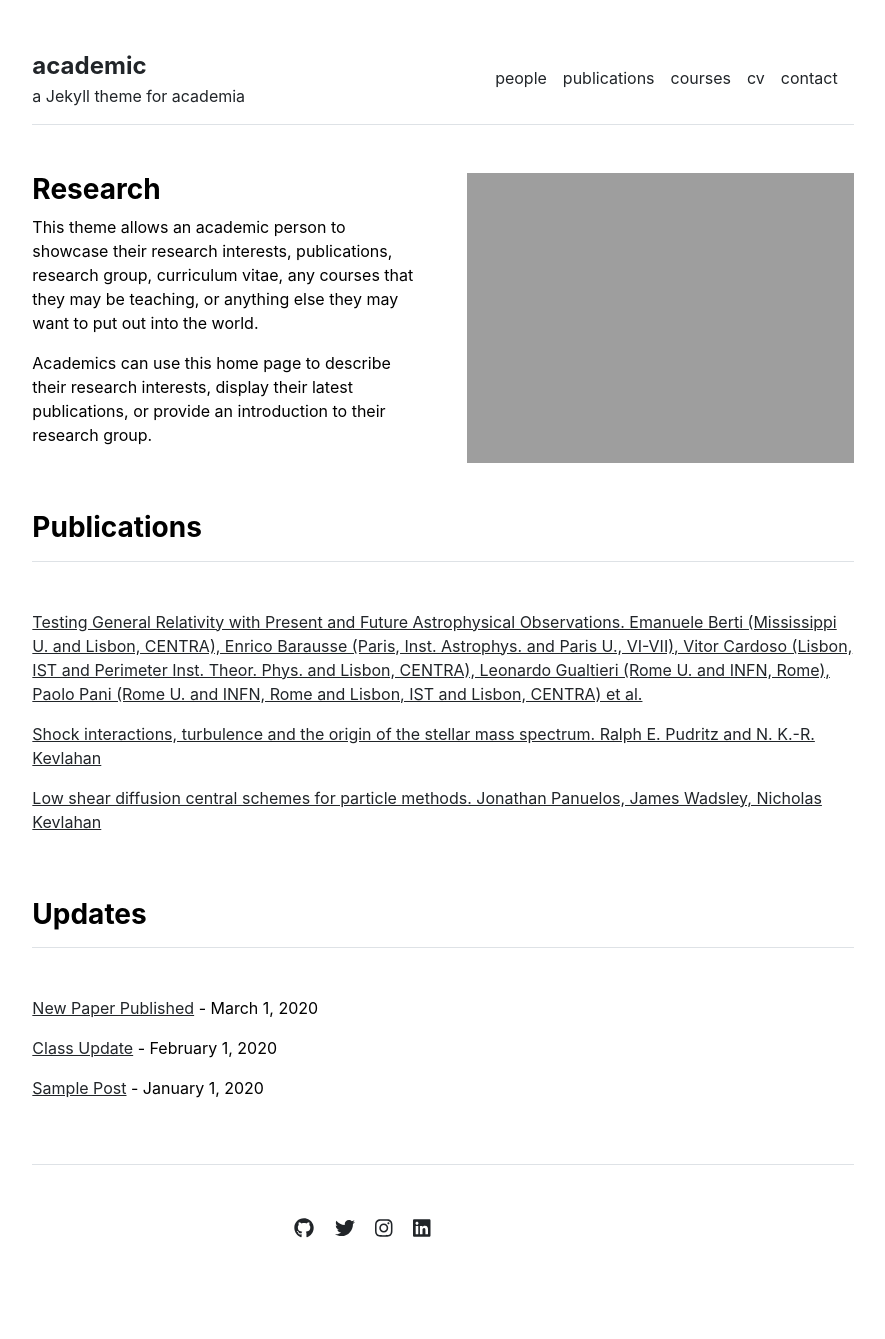
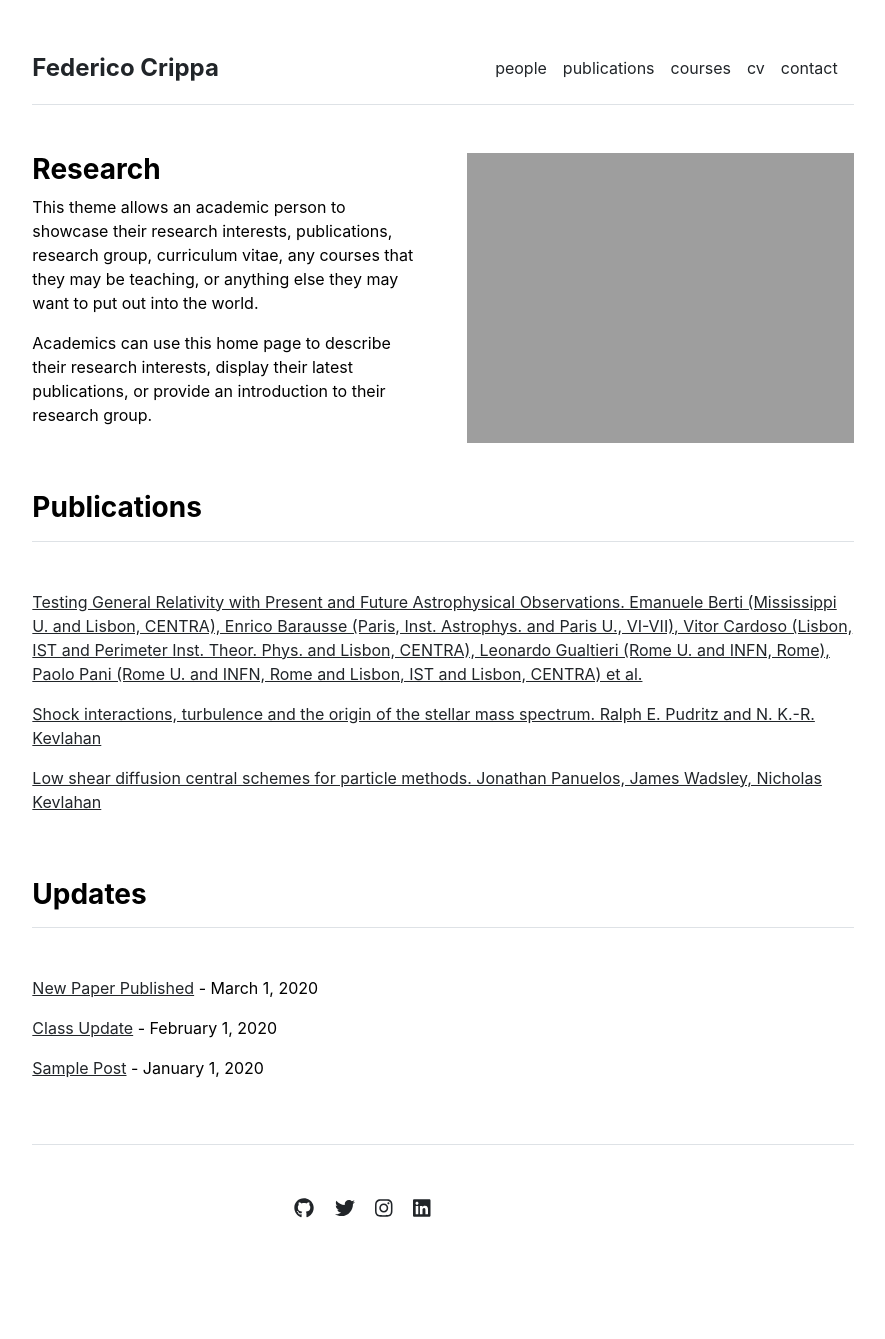
Before and after one commit to fedecrp/fedecrp.github.io, a Jekyll site: the page built from index.md, in a window 1280 px wide. Shown: the whole page, without its empty margins (197-1082 px from the left). Built offline with Jekyll 4.4.1, drawn with Linux system fonts in a browser that asks for light colours.

Commit message:
Update _config.yml

```diff
--- a/_config.yml
+++ b/_config.yml
@@ -1,4 +1,4 @@
 url: "" # the base hostname & protocol for your site, e.g. http://example.com
 baseurl: "" # the subpath of your site, e.g. /blog
-title: "academic" # the name of your site, e.g. ACME Corp.
-description: "a Jekyll theme for academia"
+title: "Federico Crippa" # the name of your site, e.g. ACME Corp.
+description: #"a Jekyll theme for academia"
```
